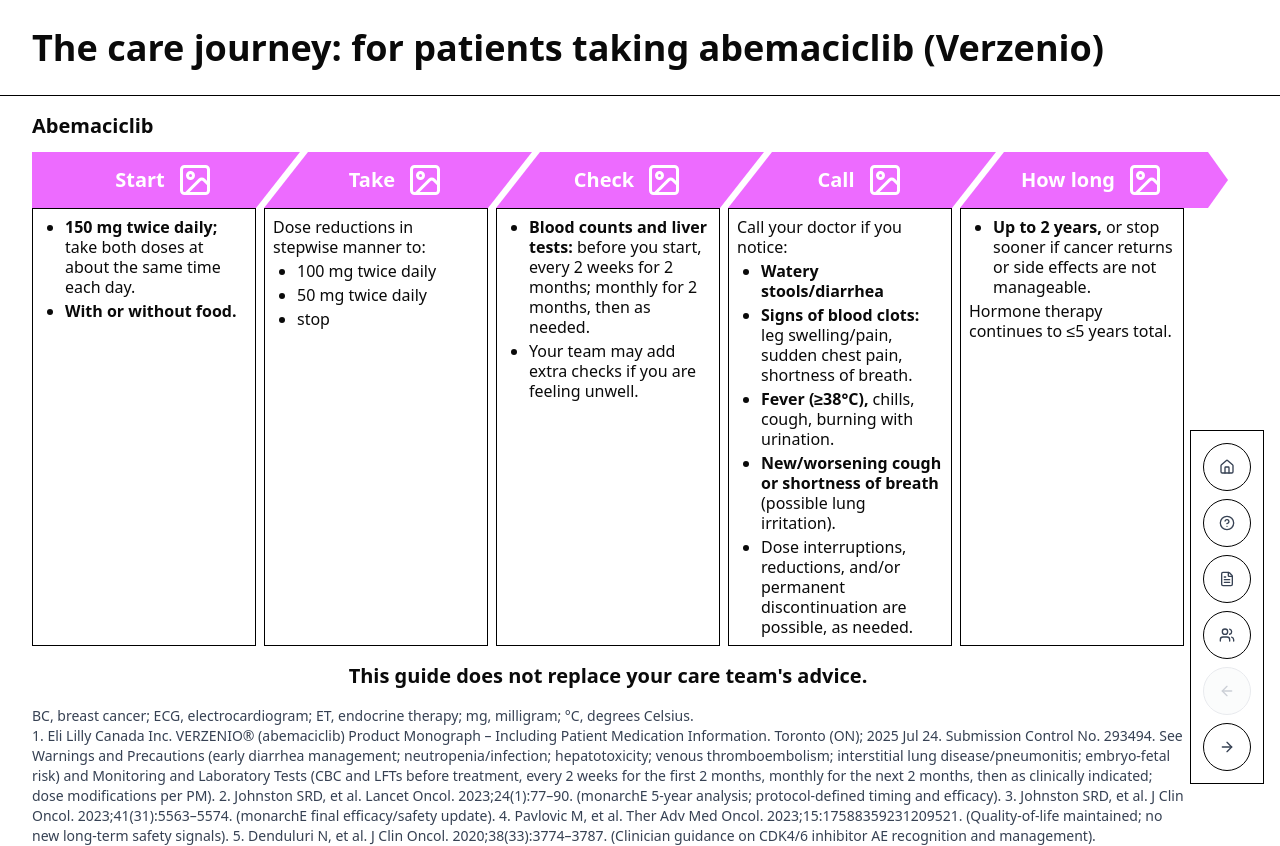
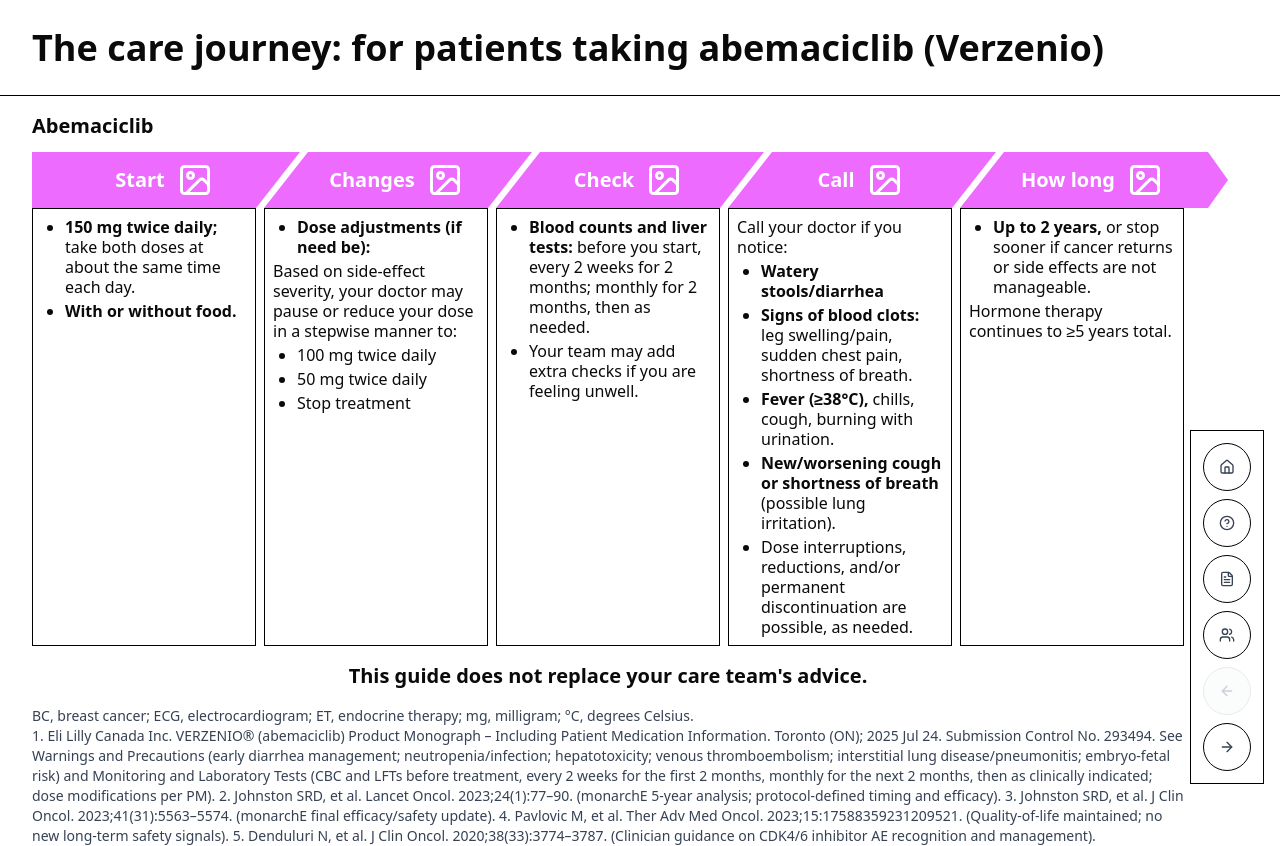
Before and after one commit to samosmireno/eli_lilly_decision_aid_1438, a React (Vite) app: page /abemaciclib-care-journey in a window 1280 px wide. Built offline with nearby package versions, Linux system fonts and the light colour scheme; no server answers.

Commit message:
fix:text content

```diff
--- a/src/pages/characteristics-elevated-risk.tsx
+++ b/src/pages/characteristics-elevated-risk.tsx
@@ -28,9 +28,12 @@
 
             <ul className="list-disc text-base sm:text-xl md:text-2xl">
               <li className="ml-6">
-                Researchers from two major studies, monarchE (abemaciclib) and
-                NATALEE (ribociclib), identified which patients face this higher
-                risk and may benefit from extra treatment.
+                Researchers from two major studies,{" "}
+                <span className="font-semibold">monarchE</span> (abemaciclib)
+                and
+                <span className="font-semibold">NATALEE</span> (ribociclib),
+                identified which patients face this higher risk and may benefit
+                from extra treatment.
               </li>
             </ul>
           </section>
--- a/src/pages/elevated-risk-recurrence.tsx
+++ b/src/pages/elevated-risk-recurrence.tsx
@@ -55,7 +55,7 @@
                 <a href="#ref1">
                   <span className="sr-only">Reference </span>1
                 </a>
-                –
+                ,
                 <a href="#ref2">
                   <span className="sr-only">Reference </span>2
                 </a>
@@ -70,7 +70,7 @@
                 <a href="#ref1">
                   <span className="sr-only">Reference </span>1
                 </a>
-                –
+                ,
                 <a href="#ref2">
                   <span className="sr-only">Reference </span>2
                 </a>
--- a/src/pages/medication-care-journey.tsx
+++ b/src/pages/medication-care-journey.tsx
@@ -19,16 +19,21 @@
         ],
       },
       {
-        title: "Take",
+        title: "Changes",
         icon: true,
         content: [
           {
-            text: "Dose reductions in stepwise manner to:",
+            bold: "Dose adjustments (if need be):",
+            text: "",
+            bullet: true,
+          },
+          {
+            text: "Based on side-effect severity, your doctor may pause or reduce your dose in a stepwise manner to:",
             bullet: false,
           },
           { text: "100 mg twice daily", bullet: true },
           { text: "50 mg twice daily", bullet: true },
-          { text: "stop", bullet: true },
+          { text: "Stop treatment", bullet: true },
         ],
       },
       {
@@ -94,7 +99,7 @@
             bullet: false,
           },
           {
-            text: "Hormone therapy continues to ≤5 years total.",
+            text: "Hormone therapy continues to ≥5 years total.",
             bullet: false,
           },
         ],
--- a/src/pages/risk-assessment-outcome.tsx
+++ b/src/pages/risk-assessment-outcome.tsx
@@ -4,7 +4,7 @@
 
 const outcomes = [
   {
-    title: "Intermediate/high elevated risk of recurrence",
+    title: "Intermediate/high risk of recurrence",
     description:
       "Based on the information you entered, your patient's features suggest an intermediate/high elevated risk of recurrence*",
     note: "*As defined by the monarchE and/or NATALEE clinical trials.",
--- a/src/pages/role-cdk46-inhibitors.tsx
+++ b/src/pages/role-cdk46-inhibitors.tsx
@@ -39,7 +39,7 @@
             <p id="footnote1" tabIndex={-1}>
               <a href="#footnote1-back">
                 <span className="sr-only">Back to footnote </span>*
-              </a>{" "}
+              </a>
               CDK4/6 inhibitors are targeted therapies that block
               cyclin-dependent kinases 4 and 6, key regulators of cell-cycle
               progression, thereby slowing or stopping cancer cell division.
--- a/src/pages/study-results.tsx
+++ b/src/pages/study-results.tsx
@@ -8,7 +8,7 @@
     followUp: "7",
     resultsPercentage: ["26.6%", "25.4%"],
     results: [
-      " more likely to stay cancer-free and live longer with abemaciclib + hormone therapy vs hormone therapy alone, with continued benefit 2 years after stopping abemaciclib",
+      " of people who took abemaciclib with hormone therapy were more likely to stay cancer-free and live longer than those who took hormone therapy alone, with continued benefit 2 years after stopping abemaciclib.",
       " reduced chance of cancer spreading when adding abemaciclib to hormone therapy, with continued benefit 2 years after stopping abemaciclib.",
     ],
     details: [
@@ -84,7 +84,8 @@
                 cancer at higher risk of coming back.
               </li>
               <li>
-                <span className="font-semibold">Follow-up:</span> ~
+                <span className="font-semibold">Follow-up:</span>{" "}
+                {medicationKey === "abemaciclib" ? "~" : "About "}
                 {study.followUp} years after starting treatment.
               </li>
             </ul>
--- a/src/pages/treatment-durations.tsx
+++ b/src/pages/treatment-durations.tsx
@@ -12,7 +12,7 @@
 
 export default function TreatmentDurations() {
   return (
-    <PageLayout title="Treatment Durations">
+    <PageLayout title="Understanding Treatment Durations">
       <div className="flex min-h-[calc(100vh-140px)] flex-col lg:mt-5">
         <main>
           <img
```
